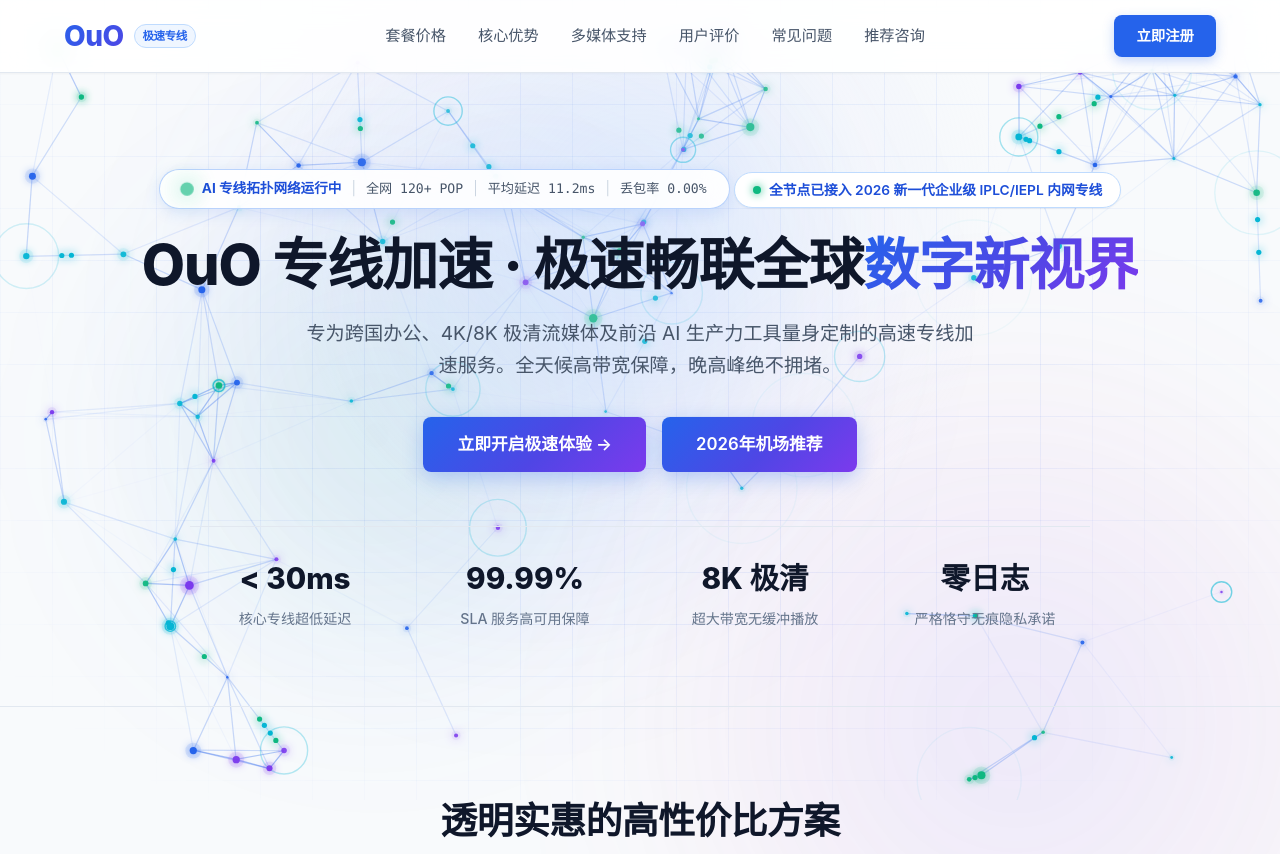
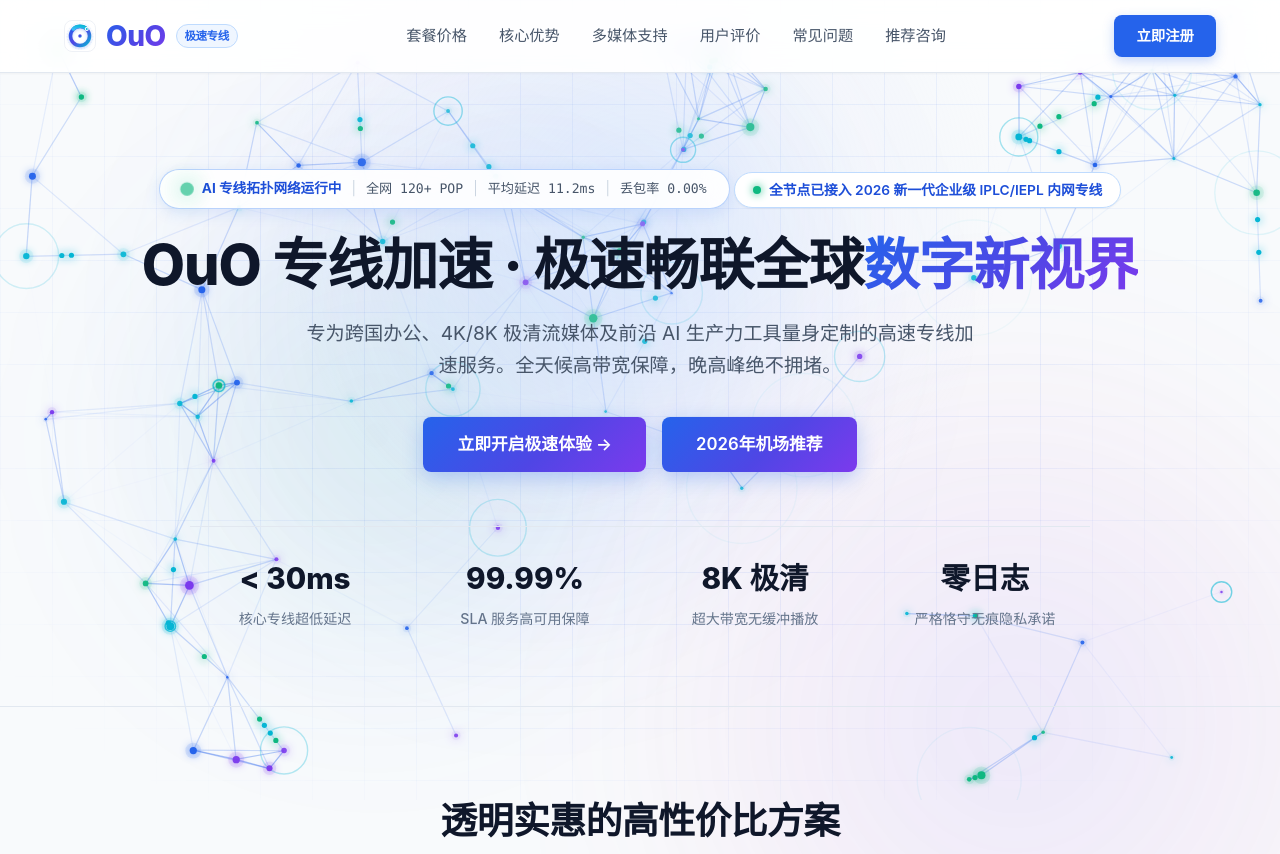
Before and after one commit to shanyue2k/OuO.best, a plain HTML site: page index.html in a window 1280 px wide. Shown: the top 854 px of the page. Drawn offline with Linux system fonts and the light colour scheme.

Commit message:
feat: design modern O logo for navbar and browser favicon across all pages

```diff
--- a/index.html
+++ b/index.html
@@ -9,6 +9,7 @@
   <meta name="description" content="OuO 为您打造巅峰极速的企业级专线网络加速体验。全节点覆盖香港、新加坡、美日等优质 IPLC 节点，完美适配 Chrome、Edge 等各平台浏览器。作为 2026 备受青睐的机场推荐首选与高安全 VPN 替代方案，原生支持 ChatGPT、Claude AI 及 4K/8K 流媒体，零日志守护隐私，秒开全球网络！">
   <meta name="keywords" content="OuO, 巅峰极速, 机场推荐, vpn, 浏览器, 专线加速器, IPLC专线, ChatGPT加速, 4K流媒体解锁, 科学上网, 网络代理">
   <link rel="canonical" href="https://ouo.best/">
+  <link rel="icon" type="image/svg+xml" href="favicon.svg">
 
   <!-- 移动端与社交媒体分享规范 (Open Graph & Twitter Card) -->
   <meta property="og:type" content="website">
@@ -137,9 +138,24 @@
       font-size: 1.75rem;
       font-weight: 800;
       letter-spacing: -0.5px;
+      text-decoration: none;
+    }
+
+    .logo-text {
       background: var(--primary-gradient);
       -webkit-background-clip: text;
       -webkit-text-fill-color: transparent;
+    }
+
+    .logo-icon {
+      width: 32px;
+      height: 32px;
+      flex-shrink: 0;
+      transition: transform 0.25s ease;
+    }
+
+    .logo:hover .logo-icon {
+      transform: rotate(12deg) scale(1.08);
     }
 
     .logo-badge {
@@ -150,7 +166,6 @@
       border: 1px solid #BFDBFE;
       padding: 2px 8px;
       border-radius: 20px;
-      -webkit-text-fill-color: #2563EB;
     }
 
     .nav-links {
@@ -1090,7 +1105,31 @@
   <header class="header">
     <div class="container nav-wrapper">
       <a href="/" class="logo">
-        OuO
+        <svg class="logo-icon" viewBox="0 0 64 64" fill="none" xmlns="http://www.w3.org/2000/svg" aria-label="OuO Logo">
+          <defs>
+            <linearGradient id="nav-o-grad" x1="0%" y1="0%" x2="100%" y2="100%">
+              <stop offset="0%" stop-color="#2563EB"/>
+              <stop offset="50%" stop-color="#4F46E5"/>
+              <stop offset="100%" stop-color="#06B6D4"/>
+            </linearGradient>
+            <linearGradient id="nav-spark-grad" x1="100%" y1="0%" x2="0%" y2="100%">
+              <stop offset="0%" stop-color="#06B6D4"/>
+              <stop offset="100%" stop-color="#38BDF8"/>
+            </linearGradient>
+            <filter id="nav-o-glow" x="-20%" y="-20%" width="140%" height="140%">
+              <feDropShadow dx="0" dy="2" stdDeviation="3" flood-color="#2563EB" flood-opacity="0.32"/>
+            </filter>
+          </defs>
+          <rect width="64" height="64" rx="16" fill="#FFFFFF"/>
+          <rect width="62" height="62" x="1" y="1" rx="15" stroke="#E2E8F0" stroke-width="1.2"/>
+          <circle cx="32" cy="32" r="26" stroke="#DBEAFE" stroke-width="1.2" stroke-dasharray="3 3"/>
+          <circle cx="32" cy="32" r="19" stroke="url(#nav-o-grad)" stroke-width="7" filter="url(#nav-o-glow)"/>
+          <path d="M 18.5 18 A 19 19 0 0 1 45.5 18" stroke="url(#nav-spark-grad)" stroke-width="7" stroke-linecap="round"/>
+          <circle cx="45.5" cy="18" r="4" fill="#FFFFFF"/>
+          <circle cx="45.5" cy="18" r="2" fill="#06B6D4"/>
+          <circle cx="32" cy="32" r="3.5" fill="url(#nav-o-grad)"/>
+        </svg>
+        <span class="logo-text">OuO</span>
         <span class="logo-badge">极速专线</span>
       </a>
       <ul class="nav-links">
```
Also changed, not shown: about.html (+1 -0 lines), airport-speed-m4p1.html (+1 -0 lines), budget-value-1k6z.html (+1 -0 lines), chatgpt-clash-3v8k.html (+1 -0 lines), clash-nodes-7x9m.html (+1 -0 lines), consult-f8a3.html (+1 -0 lines), cross-border-8j3c.html (+1 -0 lines), gamer-lowlatency-2n9x.html (+1 -0 lines), ios-android-5y7b.html (+1 -0 lines), mac-remote-work-7c4l.html (+1 -0 lines), ouo-review-k8f2.html (+1 -0 lines), privacy.html (+1 -0 lines), security-privacy-4w8h.html (+1 -0 lines), singbox-clash-6t1q.html (+1 -0 lines), 4 more files.
